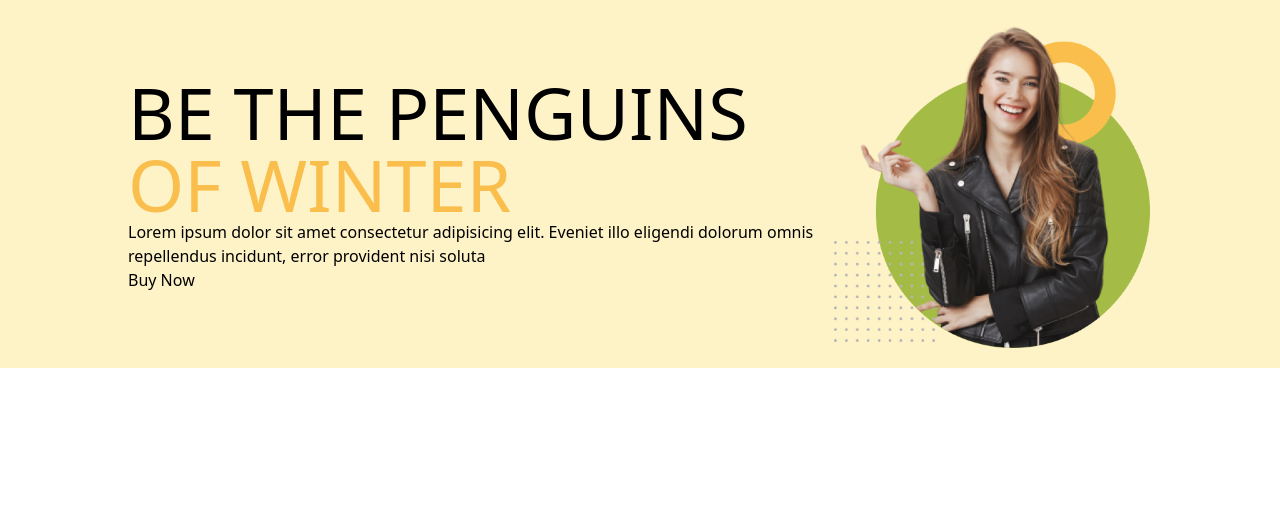
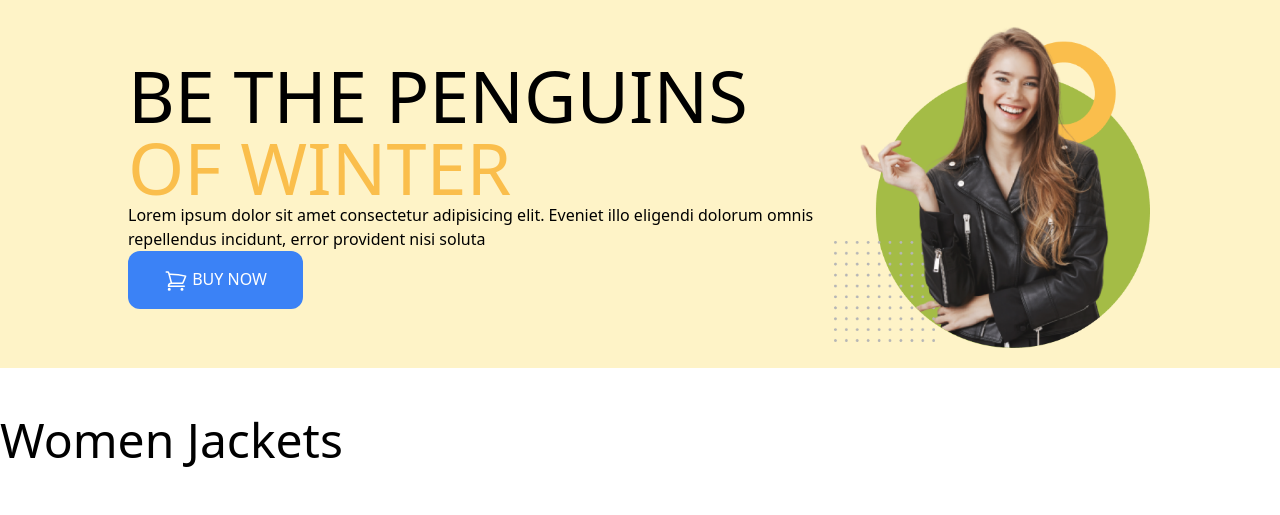
Before and after one commit to hridoy667/penguin-responsive-site, a plain HTML site: page index.html in a window 1280 px wide. Drawn offline with nearby package versions, Linux system fonts and the light colour scheme.

Commit message:
done a bit

```diff
--- a/index.html
+++ b/index.html
@@ -16,16 +16,22 @@
          <div class="header-texts">
         <h1 class="text-7xl uppercase">Be the Penguins <br><span class="text-[#FABE4C]">Of Winter</span></h1>
         <p>Lorem ipsum dolor sit amet consectetur adipisicing elit. Eveniet illo eligendi dolorum omnis repellendus incidunt, error provident nisi soluta </p>
-        <button>Buy Now</button>
-    </div>
-         <div class="model">
+        <button class="py-4 px-9 bg-blue-500 rounded-xl uppercase text-white font-medium">
+            <svg xmlns="http://www.w3.org/2000/svg" fill="none" viewBox="0 0 24 24" stroke-width="1.5" stroke="currentColor" class="w-6 h-6 inline">
+                <path stroke-linecap="round" stroke-linejoin="round" d="M2.25 3h1.386c.51 0 .955.343 1.087.835l.383 1.437M7.5 14.25a3 3 0 00-3 3h15.75m-12.75-3h11.218c1.121-2.3 2.1-4.684 2.924-7.138a60.114 60.114 0 00-16.536-1.84M7.5 14.25L5.106 5.272M6 20.25a.75.75 0 11-1.5 0 .75.75 0 011.5 0zm12.75 0a.75.75 0 11-1.5 0 .75.75 0 011.5 0z" />
+                </svg>
+                Buy Now</button>
+                </div>
+            <div class="model">
             <img src="images/model.png" alt="">
          </div>
         </div>
-
     </header>
-    <main>
-
+    <main class="max-w-7xl mx-auto">
+        <!--Woman Jacket Section-->
+        <section class="py-12">
+            <h3 class="text-5xl font-bebas">Women Jackets</h3>
+        </section>
     </main>
     <footer>
 
```
